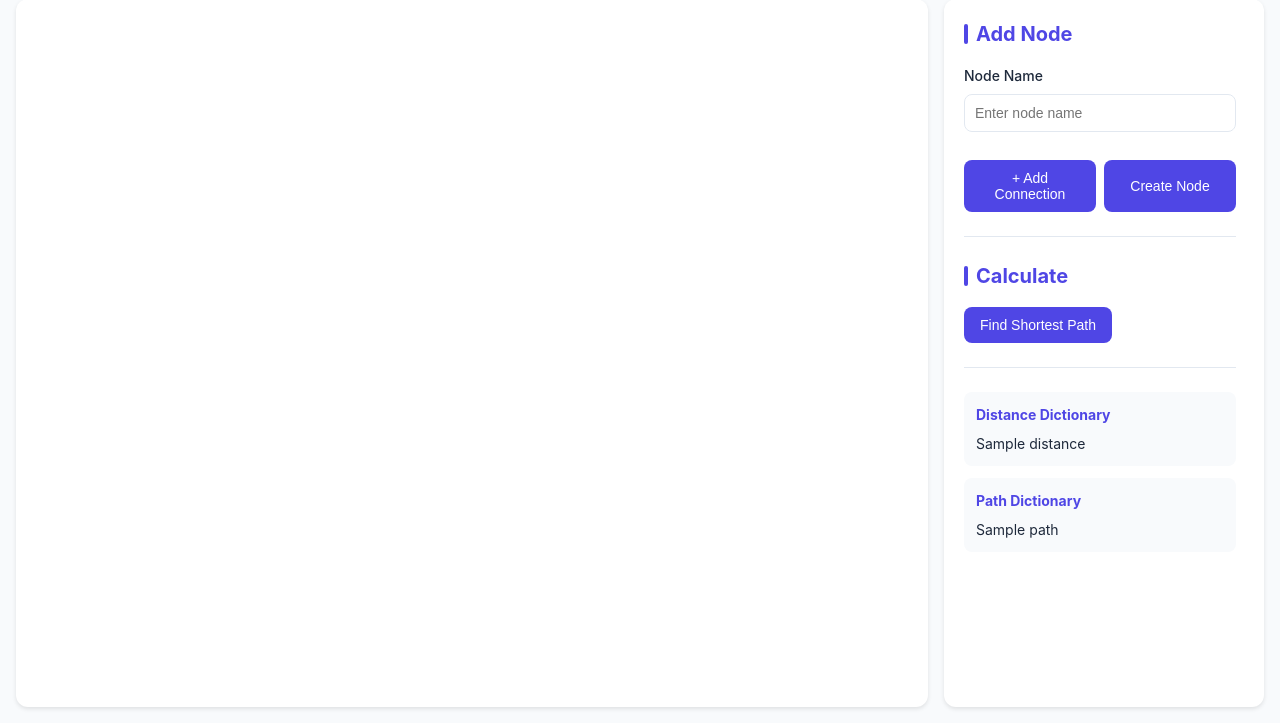
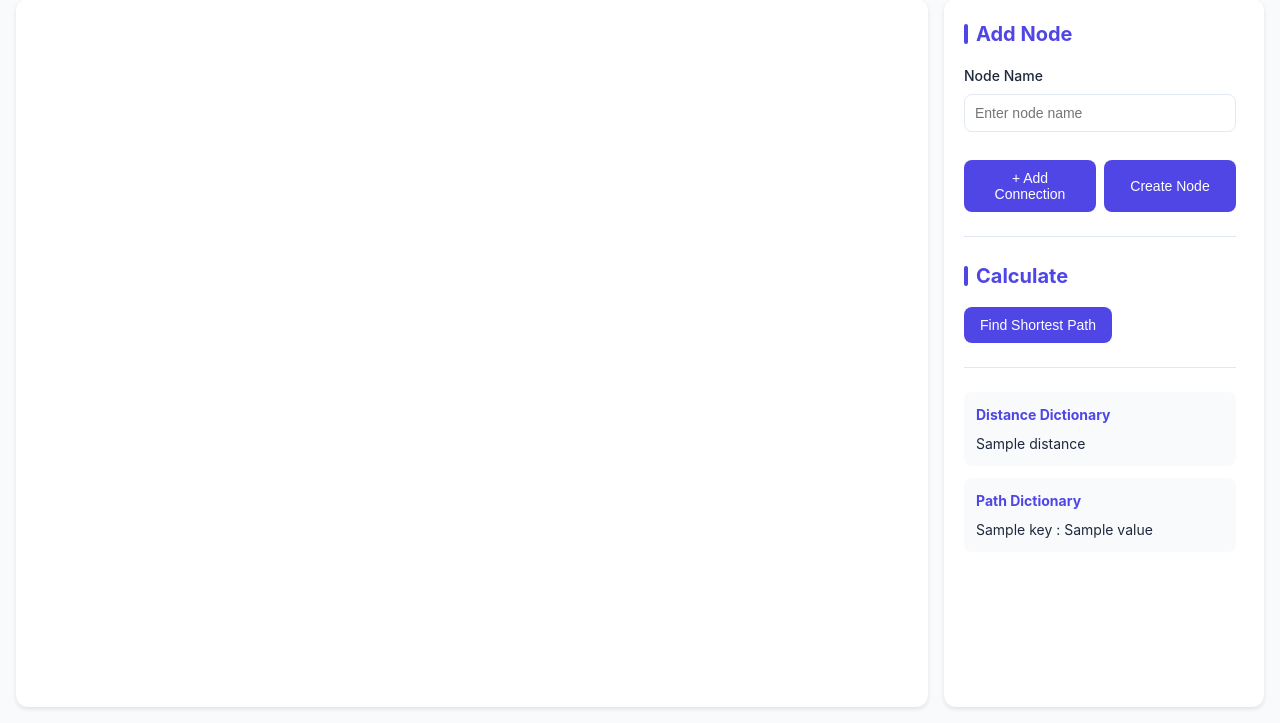
Before and after one commit to MeHetavi/Dijkstra-visualization, a Django app: template app/dijkstra/templates/app/graph.html in a window 1280 px wide. Shown: the part 77-800 px from the top of the page. Run offline with Django 5.2, Linux system fonts and the light colour scheme; the template is opened without the code that fills it: most values are stand-ins (such as "Sample title", 1, 10 or a date in 2020); some libraries are stand-ins or nearby versions.

Commit message:
Updated UI.

```diff
--- a/app/dijkstra/templates/app/graph.html
+++ b/app/dijkstra/templates/app/graph.html
@@ -275,10 +275,16 @@
                             </div>
                         {% endif %}
 
-                        {% if path %}
+                        {% if paths %}
                             <div class="output-card">
                                 <h3>Path Dictionary</h3>
-                                <div>{{ path }}</div>
+                                <div>
+                                    {% for key, value in paths.items %}
+                                        {{ key }} : {{ value }}
+                                        <br>
+                                    {% endfor %}
+
+                                </div>
                             </div>
                         {% endif %}
                     </div>
@@ -358,9 +364,10 @@
                 connectionsDiv.appendChild(newConnectionDiv);
             });
 
-            function showStatus(message) {
+            function showStatus(message, isError = false) {
     const status = document.getElementById('status');
     status.textContent = message;
+    status.style.backgroundColor = isError ? '#dc2626' : '#4f46e5';
     status.classList.add('show');
     setTimeout(() => {
         status.classList.remove('show');
@@ -370,11 +377,14 @@
 function addNode() {
     const nodeName = document.getElementById("name").value;
     if (!nodeName) {
-                    showStatus('Please enter a node name');
+        showStatus('Please enter a node name', true);
         return;
     }
 
     const connectionsDiv = document.getElementById("connections");
+    const existingNodeIds = new Set(graph.nodes.map(node => node.data.id));
+
+    // Add the new node
     graph.nodes.push({
         "data": {
             "id": nodeName,
@@ -384,9 +394,17 @@
 
     const connectedTo = document.querySelectorAll("input[name='connected_to[]']");
     const weights = document.querySelectorAll("input[name='weight[]']");
+    let hasErrors = false;
 
     connectedTo.forEach((target, index) => {
         if (target.value && weights[index].value) {
+            // Check if target node exists
+            if (!existingNodeIds.has(target.value)) {
+                showStatus(`Error: Target node "${target.value}" does not exist`, true);
+                hasErrors = true;
+                return;
+            }
+
             graph.edges.push({
                 "data": {
                     "source": nodeName,
@@ -398,6 +416,7 @@
         }
     });
 
+    if (!hasErrors) {
         cy.json({ elements: graph });
         document.getElementById("name").value = '';
         connectionsDiv.innerHTML = '';
@@ -411,6 +430,7 @@
             animationDuration: 500
         }).run();
     }
+}
         </script>
     </body>
 </html>
--- a/app/dijkstra/views.py
+++ b/app/dijkstra/views.py
@@ -60,7 +60,7 @@ def graph_view(request):
         adjacency_list = get_adjacency_list(json.loads(graph))
         (distance, path) = dijkstra(adjacency_list,list(adjacency_list.keys())[0])
         print(path)
-        return render(request, 'app/graph.html', {'graph_data': graph,'distance':distance,'path':path})
+        return render(request, 'app/graph.html', {'graph_data': graph,'distance':distance,'paths':path})
 
     graph = {
         "nodes": [
```
Lines whose indentation alone changed are shown as unchanged.
